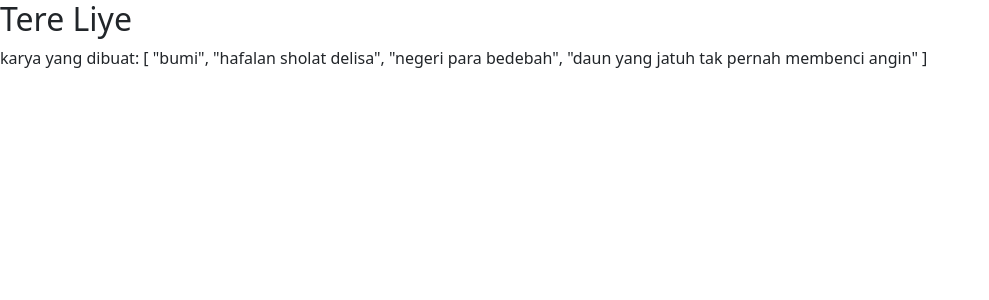
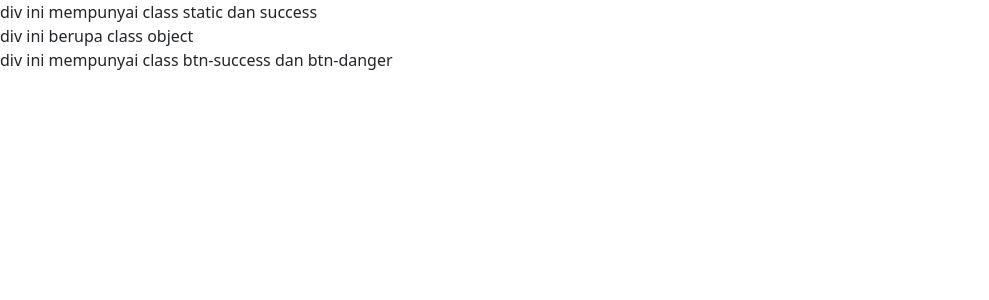
Before and after one commit to someone-only/belajar-vue, a Vue app: page / in a window 1280 px wide. Shown: the top 300 px of the page, without its empty margins (0-989 px from the left). Built offline with nearby package versions, Linux system fonts and the light colour scheme.

Commit message:
menambahkan materi tentang class dan style binding

```diff
--- a/src/App.vue
+++ b/src/App.vue
@@ -1,9 +1,9 @@
 <script setup lang="ts">
-import basicExample from './components/essentials/computed-properties/basic-example.vue';
+        import classBindingVue from './components/essentials/class-style-binding/class-binding.vue';
 </script>
 
 <template>
-        <basicExample />
+        <classBindingVue />
 </template>
 
 <style scoped></style>
--- /dev/null
+++ b/src/components/essentials/class-style-binding/class-binding.vue
@@ -0,0 +1,26 @@
+<script setup lang="ts">
+import { reactive } from "vue";
+const aktif: boolean = true;
+const error: boolean = false;
+const successBtn: string = "btn-success";
+const errorBtn: string = "btn-danger";
+const classObject = reactive({
+  active: true,
+  "text-danger": false,
+});
+</script>
+
+<template>
+  <!-- class binding -->
+  <!-- untuk melakukan data binding pada class kita bisa menggunakan v-bind -->
+  <div class="static" v-bind:class="{ success: aktif, danger: error }">
+    div ini mempunyai class static dan success
+  </div>
+  <!-- class binding menggunakan class object -->
+  <div v-bind:class="classObject">div ini berupa class object</div>
+  <!-- shortcut v-bind adalah : -->
+  <!-- class binding menggunakan array  -->
+  <div :class="[successBtn, errorBtn]">
+    div ini mempunyai class btn-success dan btn-danger
+  </div>
+</template>
```
Also changed, not shown: src/components/essentials/class-style-binding/style-binding.vue (added, +23 -0 lines).
